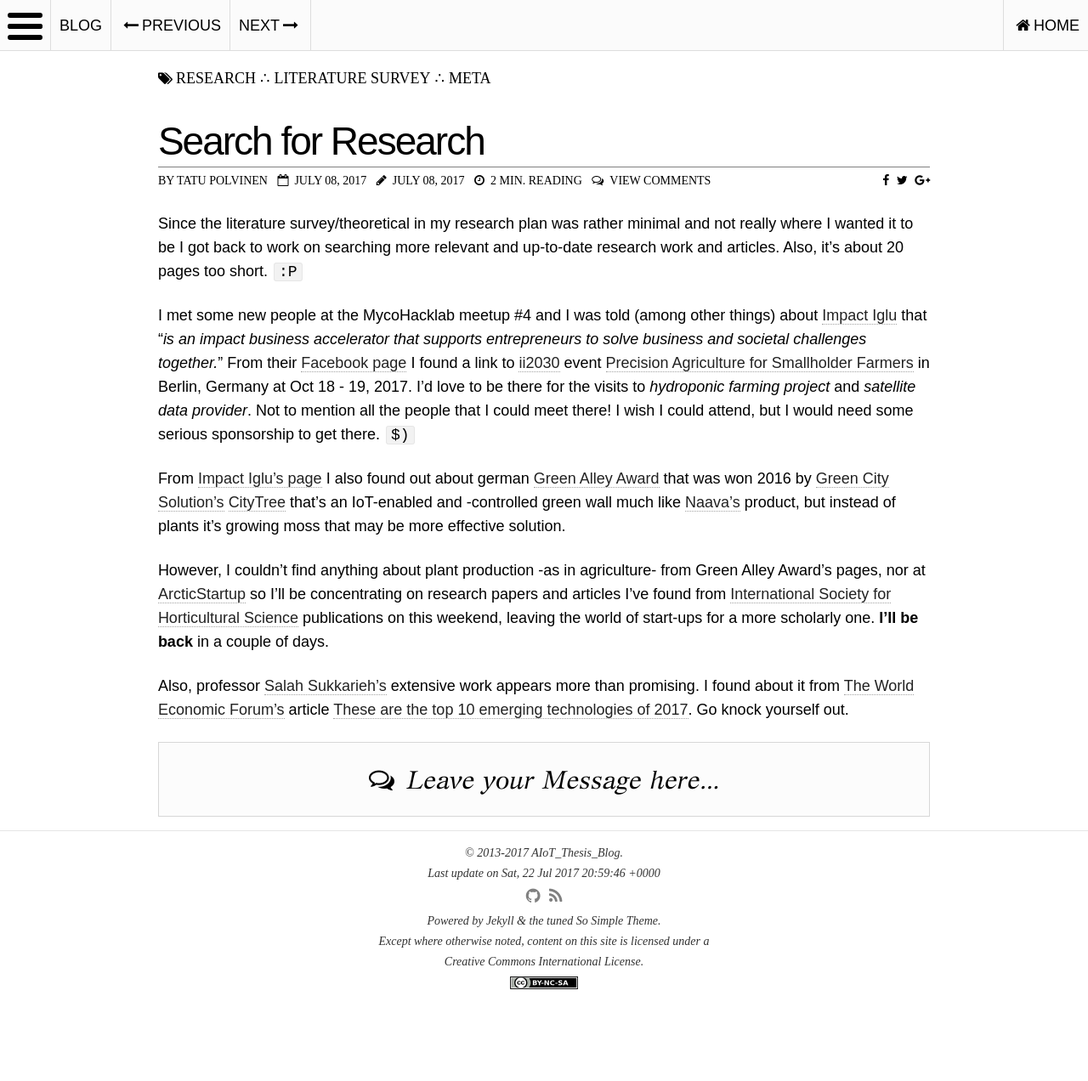
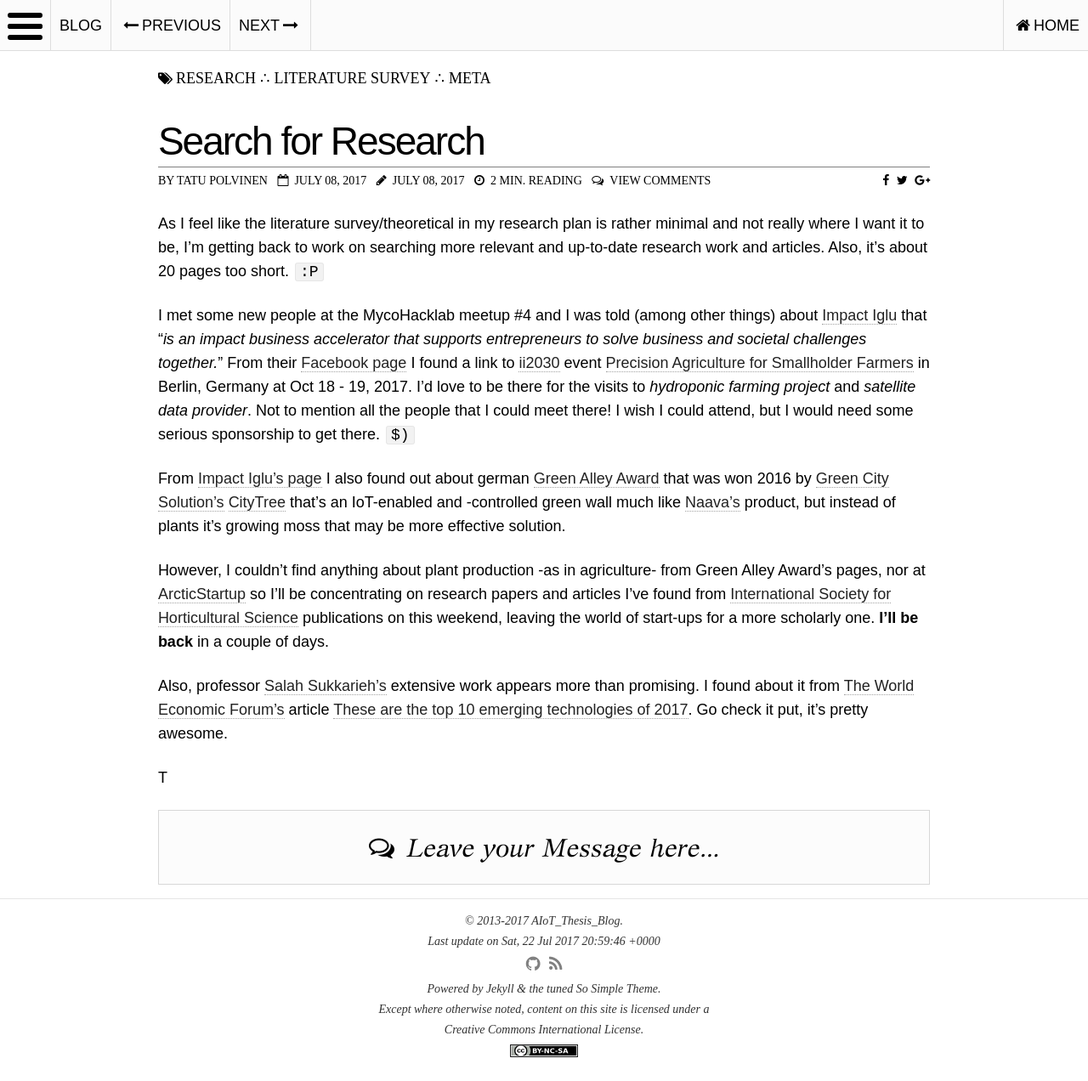
Before and after one commit to tpolvinen/tpolvinen.github.io, a Jekyll site: the page built from _posts/blog/2017-07-08-Search-for-Research.md, in a window 1280 px wide and 1272 px high. Shown: the whole window at 85% size. Built offline with Jekyll 4.4.1, drawn with Linux system fonts in a browser that asks for light colours; nearby versions of some CDN libraries; comment, search, counter and statistics services are not loaded.

Commit message:
Update 2017-07-08-Search-for-Research.md

```diff
--- a/_posts/blog/2017-07-08-Search-for-Research.md
+++ b/_posts/blog/2017-07-08-Search-for-Research.md
@@ -12,7 +12,7 @@
 hidelogo: true
 relatedposts:
 ---
-Since the literature survey/theoretical in my research plan was rather minimal and not really where I wanted it to be I got back to work on searching more relevant and up-to-date research work and articles. Also, it's about 20 pages too short. `:P`
+As I feel like the literature survey/theoretical in my research plan is rather minimal and not really where I want it to be, I'm getting back to work on searching more relevant and up-to-date research work and articles. Also, it's about 20 pages too short. `:P`
 
 I met some new people at the MycoHacklab meetup #4 and I was told (among other things) about [Impact Iglu](http://impactiglu.org) that "*is an impact business accelerator that supports entrepreneurs to solve business and societal challenges together.*" From their [Facebook page](https://www.facebook.com/impactiglu/) I found a link to [ii2030](http://www.ii2030.com) event [Precision Agriculture for Smallholder Farmers](http://www.ii2030.com/tracks/precision-agriculture/) in Berlin, Germany at Oct 18 - 19, 2017. I'd love to be there for the visits to *hydroponic farming project* and *satellite data provider*. Not to mention all the people that I could meet there! I wish I could attend, but I would need some serious sponsorship to get there. `$)`
 
@@ -20,4 +20,6 @@
 
 However, I couldn't find anything about plant production -as in agriculture- from Green Alley Award's pages, nor at [ArcticStartup](http://arcticstartup.com) so I'll be concentrating on research papers and articles I've found from [International Society for Horticultural Science](http://www.ishs.org) publications on this weekend, leaving the world of start-ups for a more scholarly one. **I'll be back** in a couple of days.
 
-Also, professor [Salah Sukkarieh's](http://sydney.edu.au/engineering/people/salah.sukkarieh.php) extensive work appears more than promising. I found about it from [The World Economic Forum's](https://www.weforum.org) article [These are the top 10 emerging technologies of 2017](https://www.weforum.org/agenda/2017/06/these-are-the-top-10-emerging-technologies-of-2017/). Go knock yourself out.
+Also, professor [Salah Sukkarieh's](http://sydney.edu.au/engineering/people/salah.sukkarieh.php) extensive work appears more than promising. I found about it from [The World Economic Forum's](https://www.weforum.org) article [These are the top 10 emerging technologies of 2017](https://www.weforum.org/agenda/2017/06/these-are-the-top-10-emerging-technologies-of-2017/). Go check it put, it's pretty awesome.
+
+T
```
